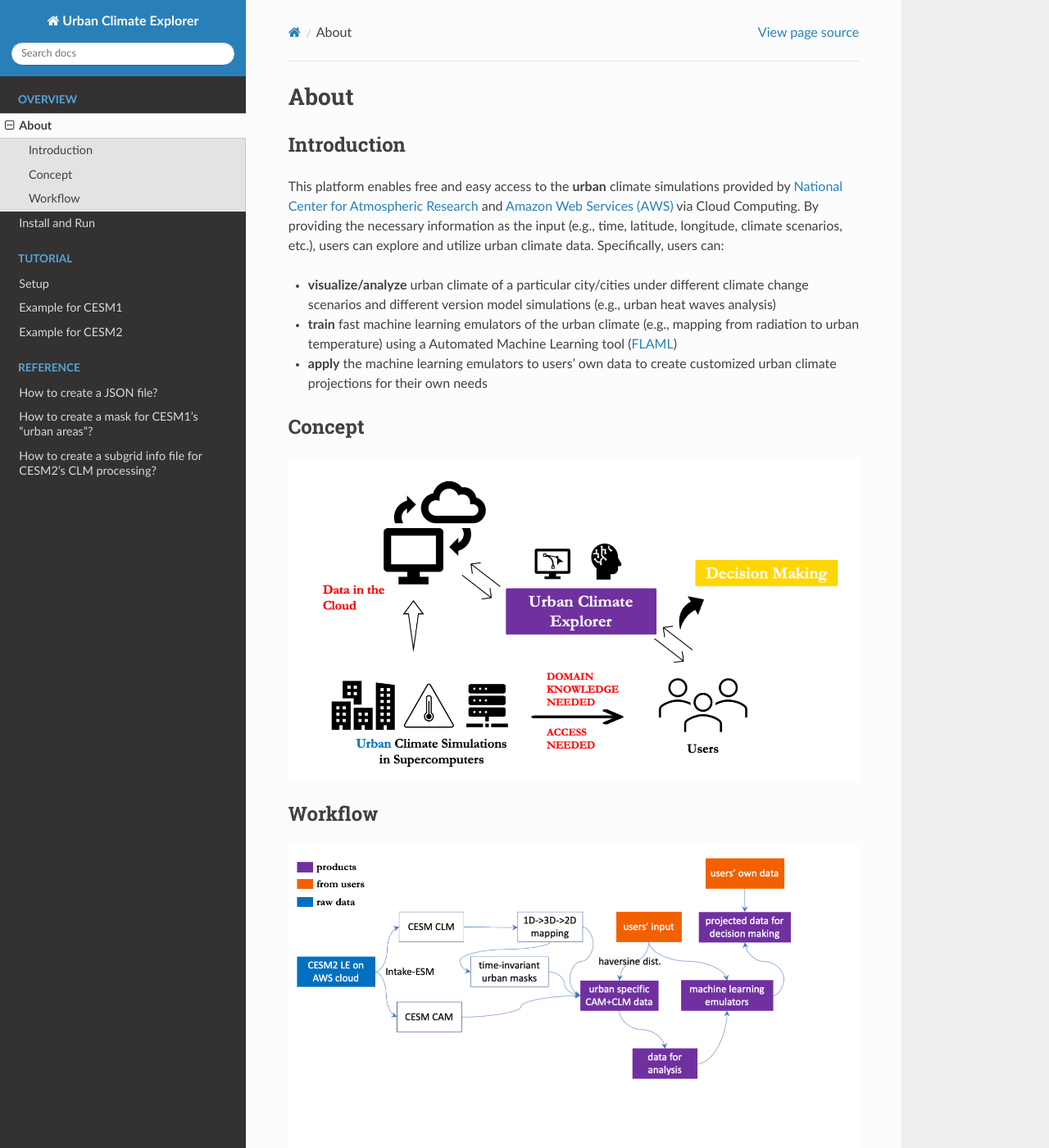
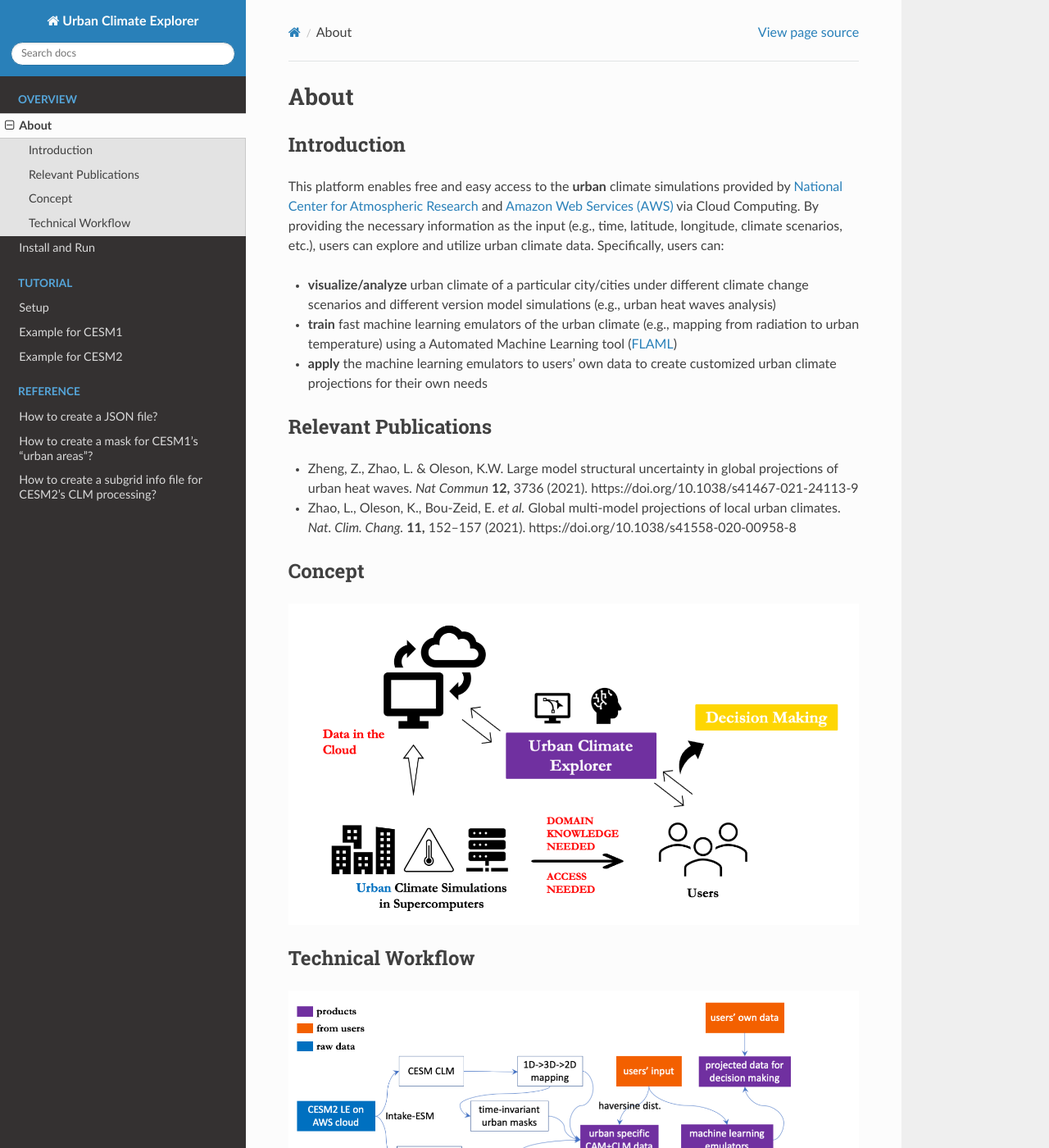
Before and after one commit to zhonghua-zheng/UrbanClimateExplorer, a Sphinx documentation site: the page built from docs/pages/about.md, in a window 1280 px wide and 1400 px high. Shown: the whole window at 82% size. Built offline with Sphinx 7.4.7 and the Read the Docs theme 2.0.0, drawn with Linux system fonts in a browser that asks for light colours.

Commit message:
added publications

```diff
--- a/docs/pages/about.md
+++ b/docs/pages/about.md
@@ -8,10 +8,15 @@ This platform enables free and easy access to the **urban** climate simulations
 - **train** fast machine learning emulators of the urban climate (e.g., mapping from radiation to urban temperature) using a Automated Machine Learning tool ([FLAML](https://microsoft.github.io/FLAML/))
 - **apply** the machine learning emulators to users' own data to create customized urban climate projections for their own needs
 
+### Relevant Publications
+
+- Zheng, Z., Zhao, L. & Oleson, K.W. Large model structural uncertainty in global projections of urban heat waves. *Nat Commun* **12,** 3736 (2021). https://doi.org/10.1038/s41467-021-24113-9
+- Zhao, L., Oleson, K., Bou-Zeid, E. *et al.* Global multi-model projections of local urban climates. *Nat. Clim. Chang.* **11,** 152–157 (2021). https://doi.org/10.1038/s41558-020-00958-8
+
 ### Concept
 
 ![concept](../pages/figures/concept.png)
 
-### Workflow
+### Technical Workflow
 
 ![workflow](../pages/figures/workflow.png)
```
Also changed, not shown: docs/pages/setup.md (+1 -0 lines).
